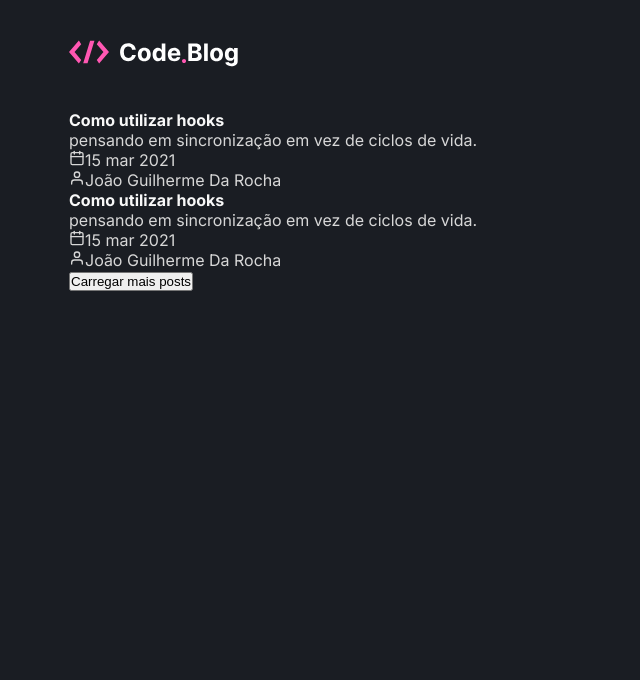
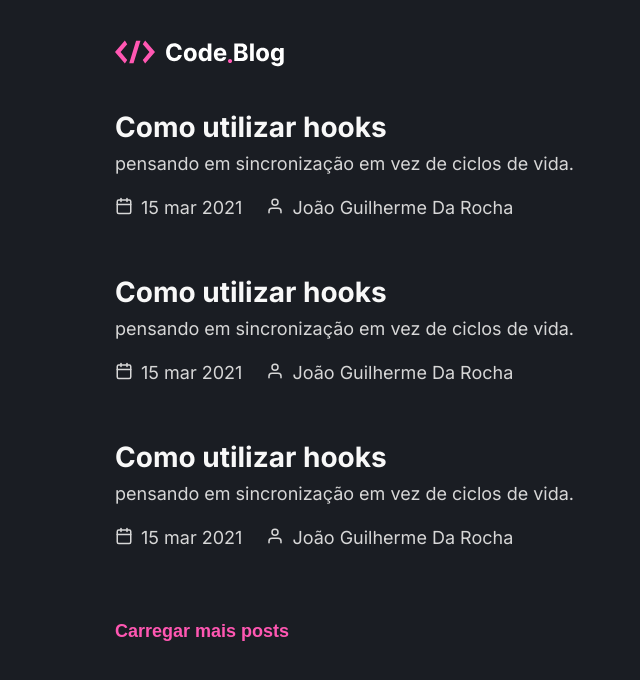
Before and after one commit to JoaoGuiBC/Code-Blog, a Next.js app: page / in a window 1280 px wide. Shown: the top 680 px of the page, without its empty margins (221-861 px from the left). Built offline with nearby package versions, Linux system fonts and the light colour scheme.

Commit message:
Finished home page CSS

```diff
--- a/src/pages/home.module.scss
+++ b/src/pages/home.module.scss
@@ -1,4 +1,57 @@
 .container {
-  max-width: 700px;
+  max-width: 38rem;
   margin: 0 auto;
+
+  button {
+    background: transparent;
+    border: none;
+
+    cursor: pointer;
+    margin: 4rem 0;
+
+    font-weight: 600;
+    font-size: 1.125rem;
+    color: var(--highlight);
+
+    transition: filter 0.2s;
+
+    &:hover {
+      filter: brightness(1.2);
+    }
+  }
 }
+
+.post {
+  cursor: pointer;
+
+  & + .post {
+    margin-top: 3rem;
+  }
+
+  &:hover strong {
+    color: var(--highlight);
+  }
+
+  strong {
+    font-size: 1.75rem;
+    transition: color 0.2s;
+  }
+
+  p {
+    margin: 0.56rem 0;
+  }
+
+  div {
+    display: flex;
+    margin-top: 0.875rem;
+
+    p {
+      display: inline-flex;
+      margin-right: 1.5rem;
+
+      svg {
+        margin-right: 8px;
+      }
+    }
+  }
+}
--- a/src/pages/index.tsx
+++ b/src/pages/index.tsx
@@ -34,7 +34,7 @@ export default function Home(): JSX.Element {
       <div className={styles.post}>
         <strong>Como utilizar hooks</strong>
         <p>pensando em sincronização em vez de ciclos de vida.</p>
-        <div className={styles.info}>
+        <div>
           <p>
             <FiCalendar />
             15 mar 2021
@@ -49,7 +49,22 @@ export default function Home(): JSX.Element {
       <div className={styles.post}>
         <strong>Como utilizar hooks</strong>
         <p>pensando em sincronização em vez de ciclos de vida.</p>
-        <div className={styles.info}>
+        <div>
+          <p>
+            <FiCalendar />
+            15 mar 2021
+          </p>
+
+          <p>
+            <FiUser />
+            João Guilherme Da Rocha
+          </p>
+        </div>
+      </div>
+      <div className={styles.post}>
+        <strong>Como utilizar hooks</strong>
+        <p>pensando em sincronização em vez de ciclos de vida.</p>
+        <div>
           <p>
             <FiCalendar />
             15 mar 2021
--- a/src/styles/globals.scss
+++ b/src/styles/globals.scss
@@ -36,6 +36,10 @@ body {
   font: 400 1rem  "Inter", sans-serif;
 }
 
+p {
+  font-size: 1.125rem;
+}
+
 h1, strong {
   color: var(--heading);
 }
```
